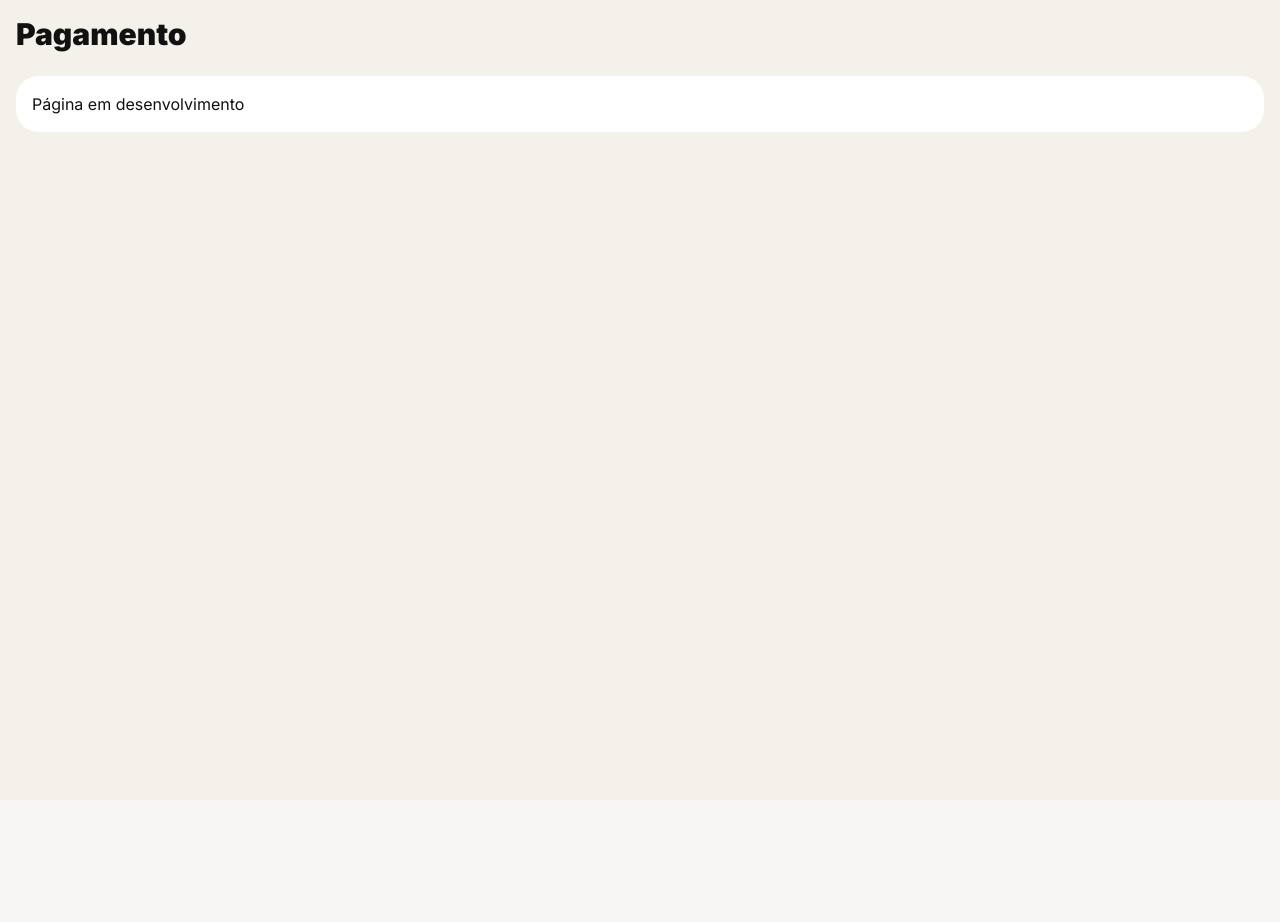
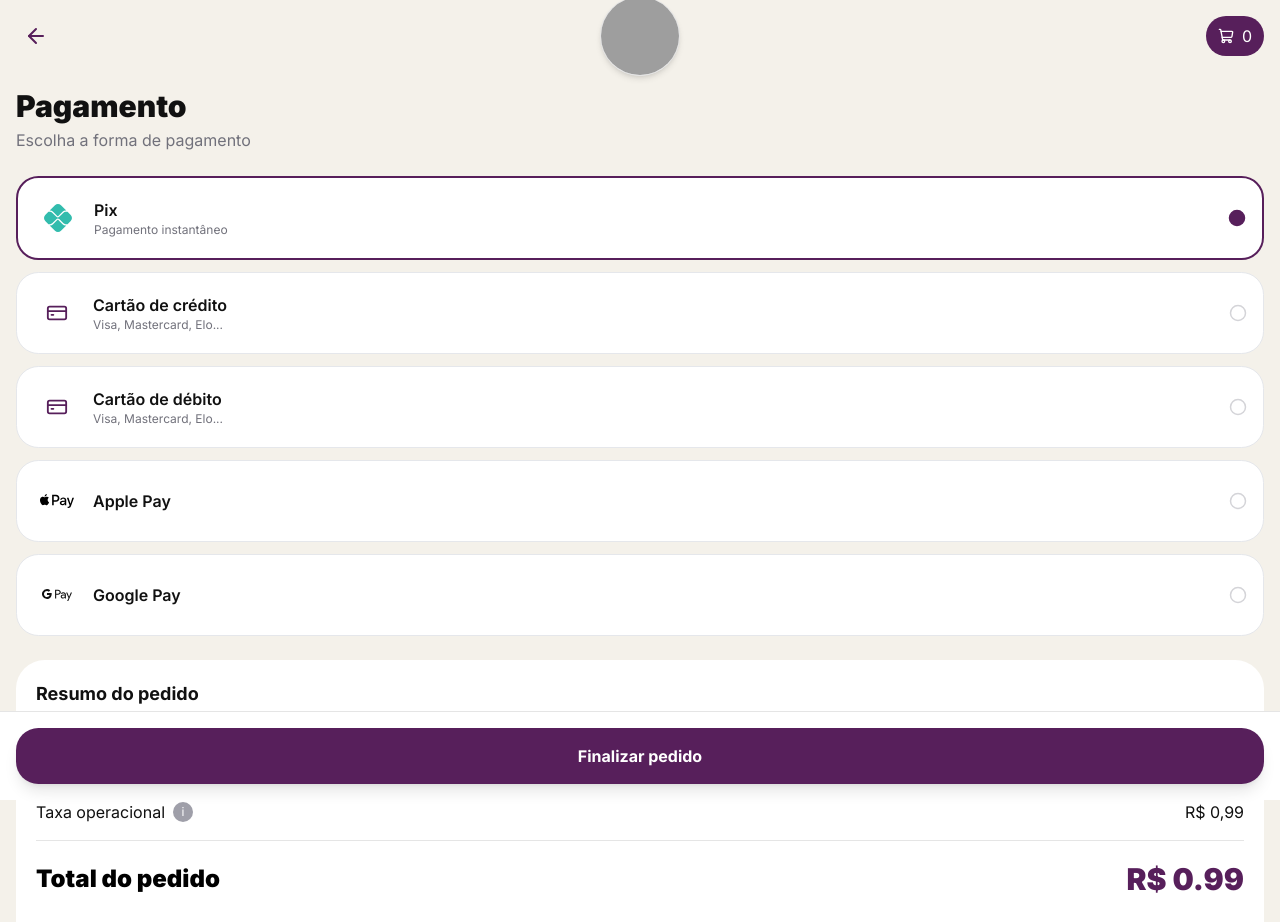
Before and after one commit to Meucardapioapp/meu-cardapio, a Next.js app: page /1/pagamento in a window 1280 px wide. Shown: the top 922 px of the page. Before the commit the page ends 800 px from the top, so only its background shows below. Built offline with nearby package versions, Linux system fonts and the light colour scheme; grey boxes are pictures that could not be loaded.

Commit message:
Atualizacoes carrinho endereco pagamento

```diff
--- a/app/[slug]/pagamento/page.tsx
+++ b/app/[slug]/pagamento/page.tsx
@@ -1,38 +1,550 @@
 "use client";
 
+import { useEffect, useState } from "react";
+import { useParams } from "next/navigation";
+import {
+  ShoppingCart,
+  ArrowLeft,
+  ShieldCheck,
+  CreditCard,
+  Circle
+} from "lucide-react";
+
+import {
+  FaPix,
+  FaApplePay,
+  FaGooglePay
+} from "react-icons/fa6";
+
 export default function PagamentoPage() {
+  const params = useParams();
+  const slug = params.slug as string;
+
+  const [corPrincipal, setCorPrincipal] =
+  useState("");
+
+const [logo, setLogo] =
+  useState("");
+
+console.log("SLUG:", slug);
+console.log("LOGO:", logo);
+
+  const [subtotal, setSubtotal] =
+    useState(0);
+
+  const [taxaEntrega, setTaxaEntrega] =
+    useState(0);
+
+  const taxaOperacional = 0.99;
+
+  const [formaPagamento, setFormaPagamento] =
+    useState("pix");
+
+  useEffect(() => {
+    const endereco =
+      localStorage.getItem(
+        `endereco-${slug}`
+      );
+
+    if (endereco) {
+      const dados =
+        JSON.parse(endereco);
+
+      setSubtotal(
+        Number(
+          dados.subtotal || 0
+        )
+      );
+
+      setTaxaEntrega(
+        Number(
+          dados.taxaEntrega || 0
+        )
+      );
+    }
+
+const corSalva =
+  localStorage.getItem(
+    "cor-principal"
+  );
+
+console.log(
+  "COR CARREGADA:",
+  corSalva
+);
+
+setCorPrincipal(
+  corSalva || "#571f5b"
+);
+
+const logoSalva =
+  localStorage.getItem(
+    "logo-restaurante"
+  );
+
+console.log(
+  "LOGO CARREGADA:",
+  logoSalva
+);
+
+setLogo(
+  logoSalva || ""
+);
+
+  }, [slug]);
+
+  const total =
+    subtotal +
+    taxaEntrega +
+    taxaOperacional;
+
+  function MetodoPagamento({
+    id,
+    titulo,
+    descricao,
+    icon
+  }: any) {
+    const ativo =
+      formaPagamento === id;
+
+    return (
+      <button
+        onClick={() =>
+          setFormaPagamento(id)
+        }
+        className={`
+          w-full
+          bg-white
+          rounded-xl
+          border
+          p-4
+          flex
+          items-center
+          justify-between
+          transition-all
+
+          ${
+            ativo
+              ? "border-2"
+              : ""
+          }
+        `}
+        style={{
+          borderColor: ativo
+            ? corPrincipal
+            : "#E5E7EB"
+        }}
+      >
+        <div
+  className="
+    flex
+    items-center
+    gap-3
+  "
+>
+  <div
+    className="
+      w-12
+      h-12
+      flex
+      items-center
+      justify-center
+    "
+  >
+    {icon}
+  </div>
+
+  <div className="text-left">
+    <p
+      className="
+        font-semibold
+      "
+    >
+      {titulo}
+    </p>
+
+    <p
+      className="
+        text-xs
+        text-zinc-500
+      "
+    >
+      {descricao}
+    </p>
+  </div>
+</div>
+
+        <Circle
+          size={18}
+          fill={
+            ativo
+              ? corPrincipal
+              : "white"
+          }
+          color={
+            ativo
+              ? corPrincipal
+              : "#D4D4D8"
+          }
+        />
+      </button>
+    );
+  }
 
   return (
-
     <main
       className="
         min-h-screen
         bg-[#F4F1EA]
         p-4
+        pb-40
       "
     >
+      {/* TOPO */}
+
+      <div
+        className="
+          relative
+          flex
+          items-center
+          justify-between
+          mb-8
+        "
+      >
+        <button
+          onClick={() =>
+            (window.location.href =
+              `/${slug}/endereco`)
+          }
+          className="
+            w-10
+            h-10
+            flex
+            items-center
+            justify-center
+          "
+        >
+          <ArrowLeft
+            size={24}
+            color={corPrincipal}
+          />
+        </button>
+
+    <img
+  src={logo || "/logo.png"}
+  alt="Logo"
+  onError={() =>
+    console.log("ERRO AO CARREGAR LOGO:", logo)
+  }
+  className="
+    absolute
+    left-1/2
+    -translate-x-1/2
+    w-20
+    h-20
+    object-cover
+    rounded-full
+    shadow-md
+    bg-white
+    border
+  "
+/>
+
+        <div
+          className="
+            px-3
+            py-2
+            rounded-xl
+            text-white
+            flex
+            items-center
+            gap-2
+          "
+          style={{
+            backgroundColor:
+              corPrincipal
+          }}
+        >
+          <ShoppingCart
+            size={16}
+          />
+          <span>
+{
+JSON.parse(
+localStorage.getItem(
+`cart-${slug}`
+) || "[]"
+).reduce(
+(acc:any,item:any)=>
+acc + item.quantity,
+0
+)
+}
+</span>
+        </div>
+      </div>
+
+      {/* TITULO */}
 
       <h1
         className="
           text-3xl
           font-black
-          mb-6
         "
       >
         Pagamento
       </h1>
 
+      <p
+        className="
+          text-zinc-500
+          mt-1
+          mb-6
+        "
+      >
+        Escolha a forma de pagamento
+      </p>
+
+      {/* FORMAS */}
+
+      <div
+        className="
+          space-y-3
+          mb-6
+        "
+      >
+        <MetodoPagamento
+          id="pix"
+          titulo="Pix"
+          descricao="Pagamento instantâneo"
+          icon={
+            <FaPix
+  size={28}
+  color="#32BCAD"
+/>
+          }
+        />
+
+       <MetodoPagamento
+  id="credito"
+  titulo="Cartão de crédito"
+  descricao="Visa, Mastercard, Elo..."
+  icon={
+    <CreditCard
+      size={22}
+      color={corPrincipal}
+    />
+  }
+/>
+
+<MetodoPagamento
+  id="debito"
+  titulo="Cartão de débito"
+  descricao="Visa, Mastercard, Elo..."
+  icon={
+    <CreditCard
+      size={22}
+      color={corPrincipal}
+    />
+  }
+/>
+
+<MetodoPagamento
+  id="apple"
+  titulo="Apple Pay"
+  descricao=""
+  icon={
+    <FaApplePay
+      size={34}
+      color="black"
+    />
+  }
+/>
+
+<MetodoPagamento
+  id="google"
+  titulo="Google Pay"
+  descricao=""
+  icon={
+    <FaGooglePay
+      size={30}
+    />
+  }
+/>
+
+
+      </div>
+
+      {/* RESUMO */}
+
       <div
         className="
           bg-white
-          rounded-xl
+          rounded-2xl
+          p-5
+        "
+      >
+        <h2
+          className="
+            text-lg
+            font-bold
+            mb-5
+          "
+        >
+          Resumo do pedido
+        </h2>
+
+        <div
+          className="
+            flex
+            justify-between
+            mb-3
+          "
+        >
+          <span>
+            Subtotal
+          </span>
+
+          <span>
+            R$ {subtotal.toFixed(2)}
+          </span>
+        </div>
+
+        <div
+          className="
+            flex
+            justify-between
+            mb-3
+          "
+        >
+          <span>
+            Taxa de entrega
+          </span>
+
+          <span>
+            R$ {taxaEntrega.toFixed(2)}
+          </span>
+        </div>
+
+        <div
+          className="
+            flex
+            justify-between
+            mb-4
+          "
+        >
+          <div className="flex items-center gap-2">
+
+  <span>
+    Taxa operacional
+  </span>
+
+  <span
+    className="
+      w-5
+      h-5
+      rounded-full
+      bg-zinc-400
+      text-white
+      text-xs
+      flex
+      items-center
+      justify-center
+    "
+  >
+    i
+  </span>
+
+</div>
+
+          <span>
+            R$ 0,99
+          </span>
+        </div>
+
+        <hr />
+
+<div
+  className="
+    flex
+    justify-between
+    items-center
+    mt-5
+  "
+>
+  <span
+    className="
+      text-2xl
+      font-black
+      text-black
+    "
+  >
+    Total do pedido
+  </span>
+
+  <span
+    className="
+      text-3xl
+      font-black
+    "
+    style={{
+      color: corPrincipal
+    }}
+  >
+    R$ {total.toFixed(2)}
+  </span>
+</div>
+
+
+        <div
+          className="
+            flex
+            items-center
+            justify-center
+            gap-2
+            mt-6
+            text-zinc-500
+            text-sm
+          "
+        >
+          <ShieldCheck
+            size={16}
+          />
+
+          Ambiente 100% seguro
+        </div>
+      </div>
+
+      {/* BOTÃO */}
+
+      <div
+        className="
+          fixed
+          bottom-0
+          left-0
+          right-0
+          bg-white
+          border-t
           p-4
         "
       >
-        Página em desenvolvimento
+        <button
+          className="
+            w-full
+            h-14
+            rounded-xl
+            text-white
+            font-bold
+            shadow-lg
+          "
+          style={{
+            backgroundColor:
+              corPrincipal
+          }}
+        >
+          Finalizar pedido
+        </button>
       </div>
-
     </main>
-
   );
 }
--- a/app/[slug]/page.tsx
+++ b/app/[slug]/page.tsx
@@ -312,6 +312,8 @@ console.log(
   "LOGO DO BANCO:",
   aparenciaData.logo_url
 )
+
+
 
 console.log(
   "BANNER DO BANCO:",
```
